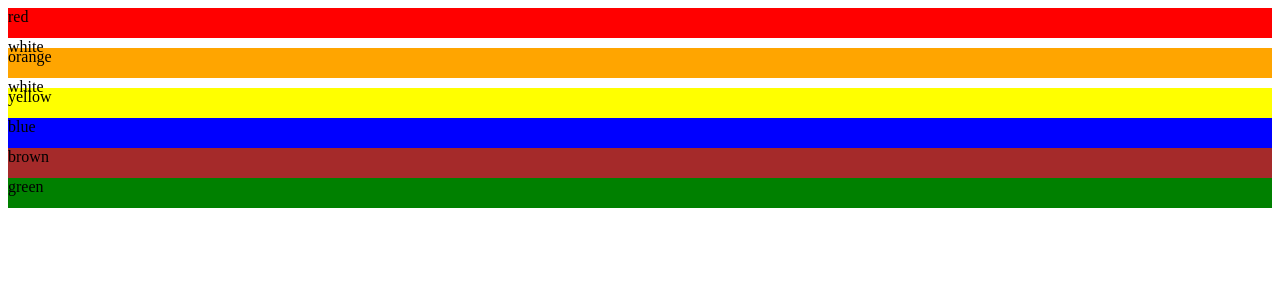
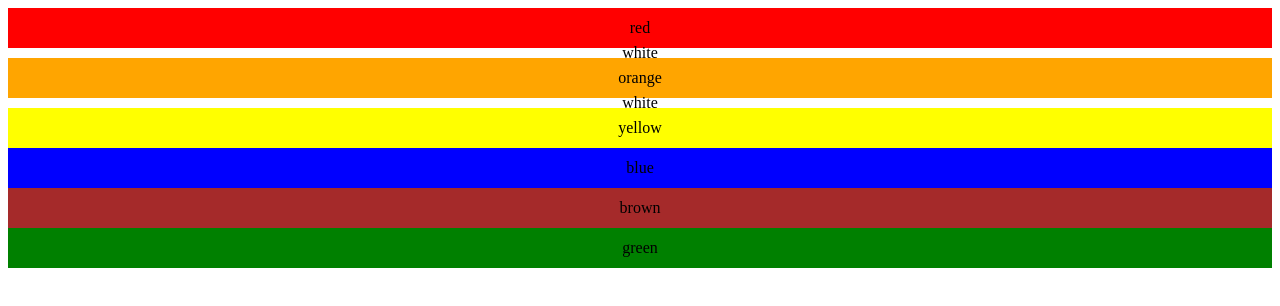
Before and after one commit to FrenkieWang/food_pyramid, a React (Create React App) app in the folder frontend/: page / in a window 1280 px wide. Shown: the top 306 px of the page. Built offline with nearby package versions, Linux system fonts and the light colour scheme.

Commit message:
Add CSS file and center align

```diff
--- /dev/null
+++ b/frontend/src/App.css
@@ -0,0 +1,43 @@
+
+.color-bar {
+display: flex; /* flex container */
+justify-content: center; /* Horizontal center sub element*/
+align-items: center; /* Vertical center sub element*/
+height: 40px;
+width: 100%;
+}
+
+/* Set background color for each element */
+.red {
+background-color: red;
+}
+
+.orange {
+background-color: orange;
+}
+
+.yellow {
+background-color: yellow;
+}
+
+.blue {
+background-color: blue;
+}
+
+.brown {
+background-color: brown;
+}
+
+.green {
+background-color: green;
+}
+
+/* Set style for spacer */
+.spacer {
+background-color: white;
+height: 10px;
+width: 100%;
+display: flex; /* flex container */
+justify-content: center; /* Horizontal center sub element*/
+align-items: center; /* Vertical center sub element*/
+}
--- a/frontend/src/App.js
+++ b/frontend/src/App.js
@@ -1,16 +1,17 @@
-import React, {useState} from 'react';
+import React from 'react';
+import './App.css';
 
 const App = () => {
   return (
     <div className="App">
-      <div style={{ backgroundColor: 'red', height: '30px', width: '100%' }}>red</div>
-      <div style={{ backgroundColor: 'white', height: '10px', width: '100%' }}>white</div>
-      <div style={{ backgroundColor: 'orange', height: '30px', width: '100%' }}>orange</div>
-      <div style={{ backgroundColor: 'white', height: '10px', width: '100%' }}>white</div>
-      <div style={{ backgroundColor: 'yellow', height: '30px', width: '100%' }}>yellow</div>
-      <div style={{ backgroundColor: 'blue', height: '30px', width: '100%' }}>blue</div>
-      <div style={{ backgroundColor: 'brown', height: '30px', width: '100%' }}>brown</div>
-      <div style={{ backgroundColor: 'green', height: '30px', width: '100%' }}>green</div>
+      <div className="color-bar red">red</div>
+      <div className="spacer">white</div>
+      <div className="color-bar orange">orange</div>
+      <div className="spacer">white</div>
+      <div className="color-bar yellow">yellow</div>
+      <div className="color-bar blue">blue</div>
+      <div className="color-bar brown">brown</div>
+      <div className="color-bar green">green</div>
     </div>
   );
 };
```
